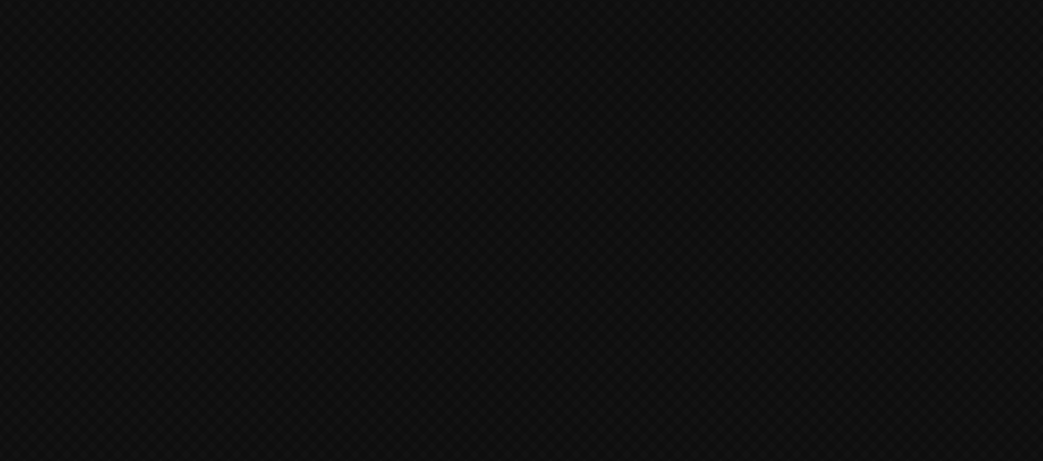
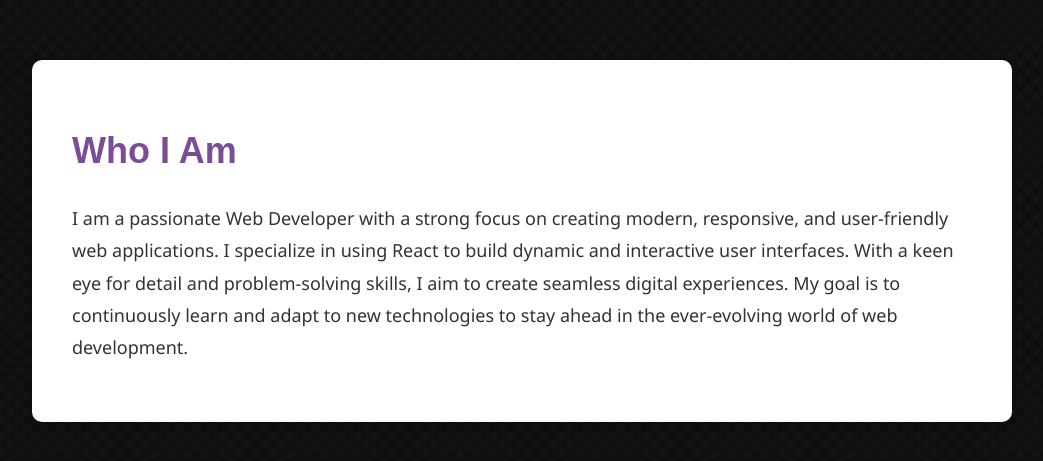
Before and after one commit to sidi-125/file-4, a React (Create React App) app: page /About in a window 1280 px wide. Before the commit this address had no page. Shown: the part 219-680 px from the top of the page, without its empty margins (118-1161 px from the left). Built offline with nearby package versions, Linux system fonts and the light colour scheme.

Commit message:
Save current changes in App.js

```diff
--- a/src/App.js
+++ b/src/App.js
@@ -2,6 +2,7 @@
 import React from 'react';
 import { BrowserRouter as Router, Routes, Route } from 'react-router-dom';
 import Home from './Pages/Home';
+import About from './Pages/About';
 import './App.css';
 
 
@@ -11,6 +12,9 @@
     <Router>
       <Routes>
         <Route path="/" element={<Home />} />
+        <Route path="/About" element={<About />} />
+
+
       </Routes>
     </Router>
   );
```
